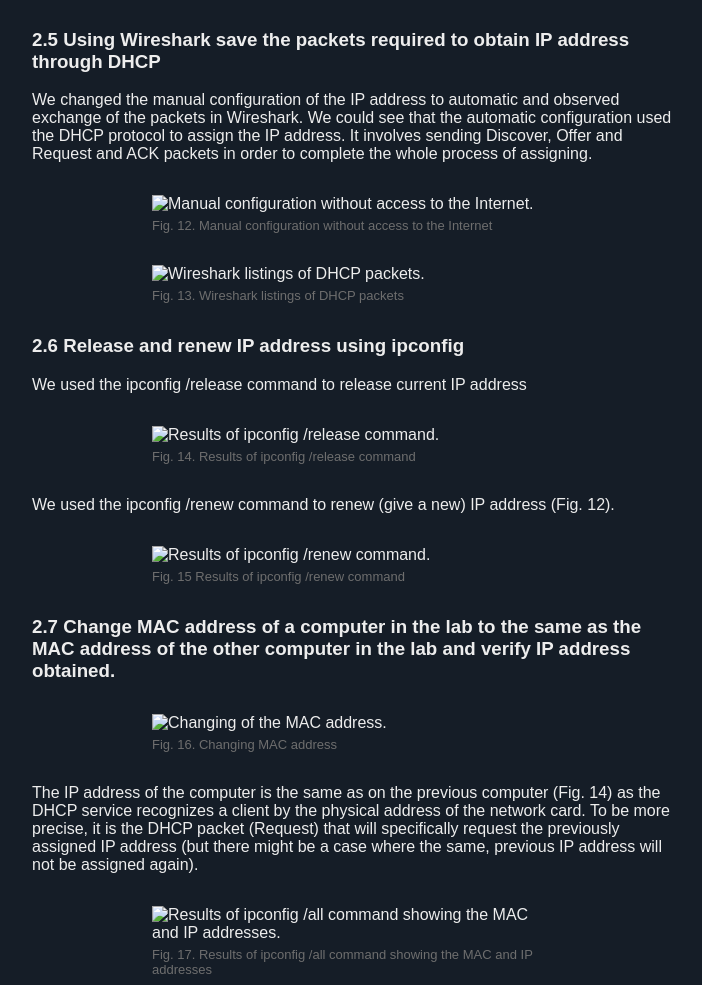
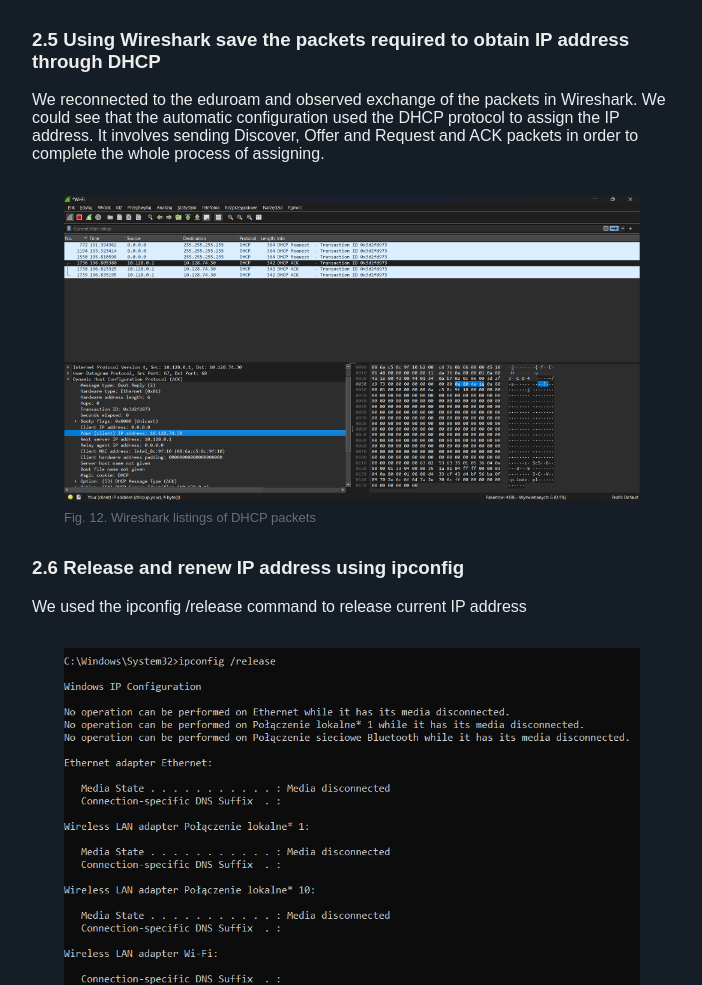
Before and after one commit to stanislawMarciniak/NT, a plain HTML site: page task2/index.html in a window 1280 px wide. Shown: the part 9440-10425 px from the top of the page, without its empty margins (288-990 px from the left). Drawn offline with Linux system fonts and the light colour scheme.

Commit message:
task 2 done

```diff
--- a/task2/index.html
+++ b/task2/index.html
@@ -247,37 +247,34 @@
 
 
       <h3>2.5 Using Wireshark save the packets required to obtain IP address through DHCP</h3>
-      <p>We changed the manual configuration of the IP address to automatic and observed exchange of the packets in Wireshark. We could see that the automatic configuration used the DHCP protocol to assign the IP address. It involves sending Discover, Offer and Request and ACK packets in order to complete the whole process of assigning.</p>
+      <p>We reconnected to the eduroam and observed exchange of the packets in Wireshark. We could see that the automatic configuration used the DHCP protocol to assign the IP address. It involves sending Discover, Offer and Request and ACK packets in order to complete the whole process of assigning.</p>
+
       <figure>
-        <img src="./screenshots/fig12.png" alt="Manual configuration without access to the Internet." />
-        <figcaption>Fig. 12. Manual configuration without access to the Internet</figcaption>
-      </figure>
-      <figure>
-        <img src="./screenshots/fig13.png" alt="Wireshark listings of DHCP packets." />
-        <figcaption>Fig. 13. Wireshark listings of DHCP packets</figcaption>
+        <img src="./screenshots/fig12.png" alt="Wireshark listings of DHCP packets." />
+        <figcaption>Fig. 12. Wireshark listings of DHCP packets</figcaption>
       </figure>
       <h3>2.6 Release and renew IP address using ipconfig</h3>
       <p>We used the ipconfig /release command to release current IP address</p>
       <figure>
-        <img src="./screenshots/fig14.png" alt="Results of ipconfig /release command." />
-        <figcaption>Fig. 14. Results of ipconfig /release command</figcaption>
+        <img src="./screenshots/fig13.png" alt="Results of ipconfig /release command." />
+        <figcaption>Fig. 13. Results of ipconfig /release command</figcaption>
       </figure>
 
-      <p>We used the ipconfig /renew command to renew (give a new) IP address (Fig. 12).</p>
+      <p>We used the ipconfig /renew command to renew (give a new) IP address.</p>
       <figure>
-        <img src="./screenshots/fig15.png" alt="Results of ipconfig /renew command." />
-        <figcaption>Fig. 15 Results of ipconfig /renew command</figcaption>
+        <img src="./screenshots/fig14.png" alt="Results of ipconfig /renew command." />
+        <figcaption>Fig. 14 Results of ipconfig /renew command</figcaption>
       </figure>
 
       <h3>2.7  Change MAC address of a computer in the lab to the same as the MAC address of the other computer in the lab and verify IP address obtained.</h3>
       <figure>
-        <img src="./screenshots/fig16.png" alt="Changing of the MAC address." />
-        <figcaption>Fig. 16. Changing MAC address</figcaption>
+        <img src="./screenshots/fig15.png" alt="Changing of the MAC address." />
+        <figcaption>Fig. 15. Changing MAC address</figcaption>
       </figure>
-      <p>The IP address of the computer is the same as on the previous computer (Fig. 14) as the DHCP service recognizes a client by the physical address of the network card. To be more precise, it is the DHCP packet (Request) that will specifically request the previously assigned IP address (but there might be a case where the same, previous IP address will not be assigned again).</p>
+      <p>The IP address of the computer is the same as on the previous computer as the DHCP service recognizes a client by the physical address of the network card. To be more precise, it is the DHCP packet (Request) that will specifically request the previously assigned IP address (but there might be a case where the same, previous IP address will not be assigned again).</p>
       <figure>
-        <img src="./screenshots/fig17.png" alt="Results of ipconfig /all command showing the MAC and IP addresses." />
-        <figcaption>Fig. 17. Results of ipconfig /all command showing the MAC and IP addresses</figcaption>
+        <img src="./screenshots/fig16.png" alt="Results of ipconfig /all command showing the MAC and IP addresses." />
+        <figcaption>Fig. 16. Results of ipconfig /all command showing the MAC and IP addresses</figcaption>
       </figure>
     </section>
 
```
Also changed, not shown: task2/screenshots/fig12.png (added), task2/screenshots/fig13.png (added), task2/screenshots/fig14.png (added), task2/screenshots/fig15.png (added), task2/screenshots/fig16.png (added).
